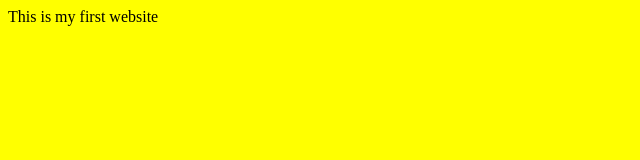
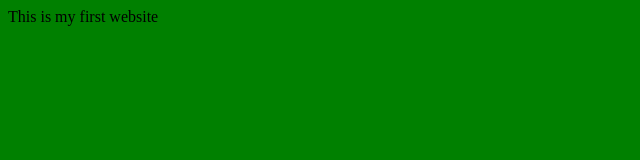
Before and after one commit to JoyalSaji2006/approach, a plain HTML site: page index.html in a window 1280 px wide. Shown: the whole page, without its empty margins (0-640 px from the left). Drawn offline with Linux system fonts and the light colour scheme.

Commit message:
Update index.html

```diff
--- a/index.html
+++ b/index.html
@@ -1,7 +1,7 @@
 <html>
 <head><title> INTRODUCION TO </title>
 </head>
-<body bgcolor="yellow" fondcolor="green" >
+<body bgcolor="green" >
 This is my first website
 </body>
 </html>
```
